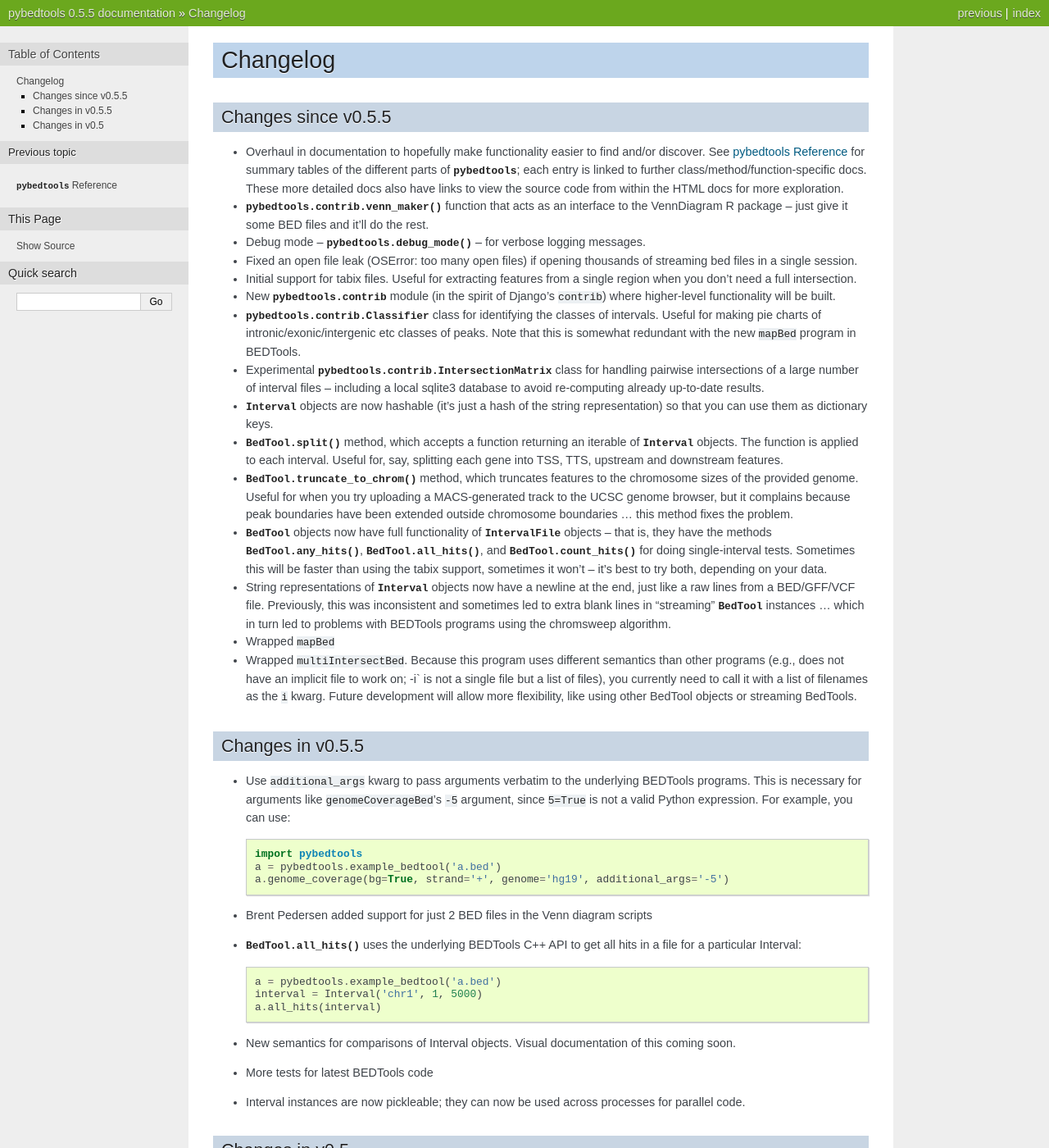
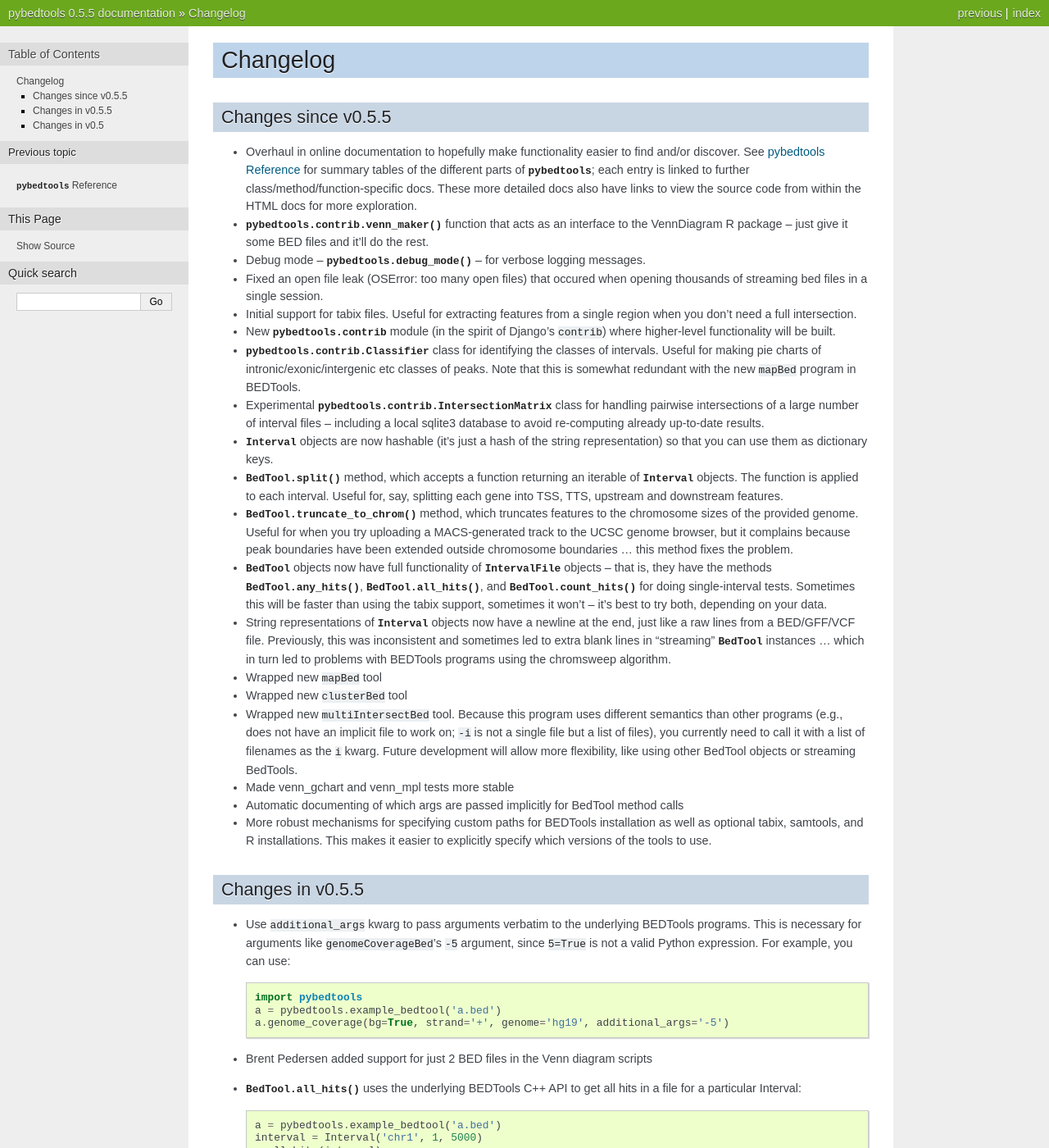
Before and after one commit to daler/pybedtools, a Sphinx documentation site: the page built from docs/source/changes.rst, in a window 1280 px wide and 1400 px high. Shown: the whole window at 82% size. Built offline with Sphinx 7.4.7, drawn with Linux system fonts in a browser that asks for light colours; comment, search, counter and statistics services are not loaded.

Commit message:
additions to changes.rst

```diff
--- a/docs/source/changes.rst
+++ b/docs/source/changes.rst
@@ -4,9 +4,9 @@
 =========
 Changes since v0.5.5
 --------------------
-* Overhaul in documentation to hopefully make functionality easier to find
-  and/or discover.  See :ref:`pybedtools reference` for summary tables of the
-  different parts of :mod:`pybedtools`; each entry is linked to further
+* Overhaul in online documentation to hopefully make functionality easier to
+  find and/or discover.  See :ref:`pybedtools reference` for summary tables of
+  the different parts of :mod:`pybedtools`; each entry is linked to further
   class/method/function-specific docs.  These more detailed docs also have
   links to view the source code from within the HTML docs for more exploration.
 
@@ -16,8 +16,8 @@
 
 * Debug mode -- :func:`pybedtools.debug_mode` -- for verbose logging messages.
 
-* Fixed an open file leak (OSError: too many open files)  if opening thousands
-  of streaming bed files in a single session.
+* Fixed an open file leak (OSError: too many open files) that occured when
+  opening thousands of streaming bed files in a single session.
 
 * Initial support for tabix files.  Useful for extracting features from
   a single region when you don't need a full intersection.
@@ -61,13 +61,25 @@
   :class:`BedTool` instances . . . which in turn led to problems with BEDTools
   programs using the chromsweep algorithm.
 
-* Wrapped `mapBed`
+* Wrapped new `mapBed` tool
 
-* Wrapped `multiIntersectBed`.  Because this program uses different semantics
-  than other programs (e.g., does not have an implicit file to work on; -i` is
-  not a single file but a list of files), you currently need to call it with
-  a list of filenames as the `i` kwarg.  Future development will allow more
-  flexibility, like using other BedTool objects or streaming BedTools.
+* Wrapped new `clusterBed` tool
+
+* Wrapped new `multiIntersectBed` tool.  Because this program uses different
+  semantics than other programs (e.g., does not have an implicit file to work
+  on; `-i` is not a single file but a list of files), you currently need to
+  call it with a list of filenames as the `i` kwarg.  Future development will
+  allow more flexibility, like using other BedTool objects or streaming
+  BedTools.
+
+* Made venn_gchart and venn_mpl tests more stable
+
+* Automatic documenting of which args are passed implicitly for BedTool method
+  calls
+
+* More robust mechanisms for specifying custom paths for BEDTools installation
+  as well as optional tabix, samtools, and R installations.  This makes it
+  easier to explicitly specify which versions of the tools to use.
 
 Changes in v0.5.5
 -----------------
```
